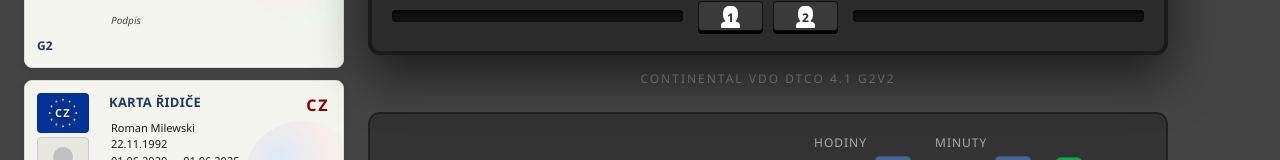
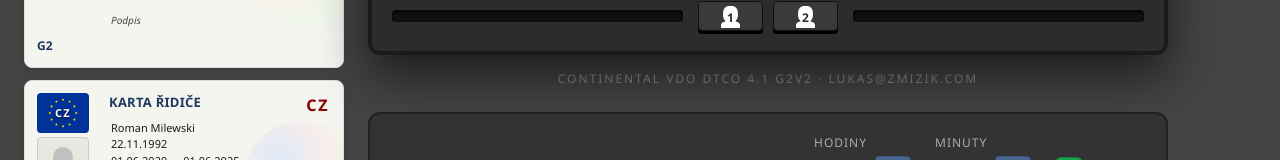
Before and after one commit to lukaszmizik/tcosimulator, a React (Vite) app: page / in a window 1280 px wide. Shown: the part 229-389 px from the top of the page. Built offline with nearby package versions, Linux system fonts and the light colour scheme.

Commit message:
pridany kontaktni mail

```diff
--- a/src/App.tsx
+++ b/src/App.tsx
@@ -3209,7 +3209,7 @@ export default function App() {
             </div>
           </div>
         </div>
-        <div className="vdo-labels">Continental VDO DTCO 4.1 G2V2</div>
+        <div className="vdo-labels">Continental VDO DTCO 4.1 G2V2 · lukas@zmizik.com</div>
 
         <ControlPanel
           t={t}
```
